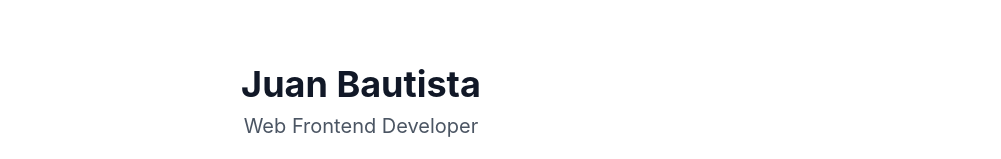
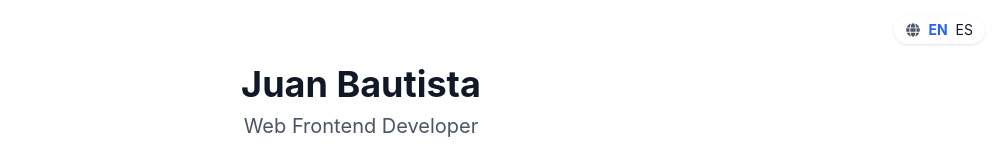
Before and after one commit to bautistaJuan/juan-portfolio, a React (Vite) app: page / in a window 1280 px wide. Shown: the top 159 px of the page, without its empty margins (279-1280 px from the left). Built offline with nearby package versions, Linux system fonts and the light colour scheme.

Commit message:
[feature] Add languages for content

```diff
--- a/src/App.tsx
+++ b/src/App.tsx
@@ -1,23 +1,47 @@
-import React from "react";
+import React, { useState } from "react";
 import Hero from "./components/Hero";
 import About from "./components/About";
 import Skills from "./components/Skills";
 import Projects from "./components/Projects";
 import Contact from "./components/Contact";
+import { FaGlobe } from "react-icons/fa"; // o el que prefieras
+export type Lang = "en" | "es";
+const App: React.FC = () => {
+  const [lang, setLang] = useState<Lang>("en");
 
-const App: React.FC = () => (
+  return (
+    <>
       <div className="font-sans bg-white text-gray-900 min-h-screen">
+
+        <div className="fixed top-4 right-4 flex items-center gap-2 text-sm bg-white/80 backdrop-blur px-3 py-1 rounded-full shadow">
+          <FaGlobe className="text-gray-600" />
+          <button
+            onClick={() => setLang("en")}
+            className={`hover:underline ${lang === "en" ? "font-bold text-blue-600" : ""}`}
+          >
+            EN
+          </button>
+          <button
+            onClick={() => setLang("es")}
+            className={`hover:underline ${lang === "es" ? "font-bold text-blue-600" : ""}`}
+          >
+            ES
+          </button>
+        </div>
+
         <main className="max-w-2xl mx-auto px-4">
-      <Hero />
-      <About />
-      <Skills />
-      <Projects />
-      <Contact />
+          <Hero lang={lang} />
+          <About lang={lang} />
+          <Skills lang={lang} />
+          <Projects lang={lang} />
+          <Contact lang={lang} />
           <footer className="text-center text-xs text-gray-400 mt-16 mb-4">
             © {new Date().getFullYear()} Juan Bautista
           </footer>
         </main>
       </div>
+    </>
   );
+};
 
 export default App;
--- a/src/components/About.tsx
+++ b/src/components/About.tsx
@@ -1,10 +1,13 @@
 import React from "react";
+import { Lang } from "../App";
+import { profile } from "../data/profile";
+import labels from "../data/label";
+const About: React.FC<{ lang: Lang }> = ({ lang }) => (
 
-const About: React.FC = () => (
   <section className="my-12">
-    <h3 className="text-lg font-semibold mb-2">About Me</h3>
+    <h3 className="text-lg font-semibold mb-2">{labels[lang].about}</h3>
     <p>
-      I am Juan Bautista, a frontend developer who is constantly growing, passionate about creating clean, modern, and functional digital experiences. With a strong interest in technologies such as React, Next.js, Tailwind CSS, and Firebase, I strive to build practical and well-designed applications that provide real value.
+      {profile[lang].about}
     </p>
   </section>
 );
--- a/src/components/Contact.tsx
+++ b/src/components/Contact.tsx
@@ -2,23 +2,25 @@ import React from "react";
 import { profile } from "../data/profile";
 import { SiGithub, SiLinkedin } from "react-icons/si";
 import { MdEmail } from "react-icons/md";
+import { Lang } from "../App";
+import labels from "../data/label";
 
-const Contact: React.FC = () => (
+const Contact: React.FC<{ lang: Lang }> = ({ lang }) => (
   <section className="my-12">
-    <h3 className="text-xl font-bold text-gray-900 mb-4">📬 Contact</h3>
+    <h3 className="text-xl font-bold text-gray-900 mb-4">📬 {labels[lang].contact}</h3>
     <ul className="space-y-3">
       <li>
         <a
-          href={`mailto:${profile.contact.email}`}
+          href={`mailto:${profile[lang].contact.email}`}
           className="flex items-center gap-2 text-gray-800 hover:text-blue-600 transition-colors"
         >
           <MdEmail className="text-xl" />
-          <span>{profile.contact.email}</span>
+          <span>{profile[lang].contact.email}</span>
         </a>
       </li>
       <li>
         <a
-          href={profile.contact.github}
+          href={profile[lang].contact.github}
           className="flex items-center gap-2 text-gray-800 hover:text-blue-600 transition-colors"
           target="_blank"
           rel="noopener noreferrer"
@@ -29,7 +31,7 @@ const Contact: React.FC = () => (
       </li>
       <li>
         <a
-          href={profile.contact.linkedin}
+          href={profile[lang].contact.linkedin}
           className="flex items-center gap-2 text-gray-800 hover:text-blue-600 transition-colors"
           target="_blank"
           rel="noopener noreferrer"
--- a/src/components/Hero.tsx
+++ b/src/components/Hero.tsx
@@ -1,11 +1,12 @@
 import React from "react";
 import { profile } from "../data/profile";
+import { Lang } from "../App";
 // import foto from "../assets/Juan_Vega-1.jpg";
-const Hero: React.FC = () => (
+const Hero: React.FC<{ lang: Lang }> = ({ lang }) => (
   <section className="py-16 text-center">
-    <h1 className="text-4xl font-bold mb-2">{profile.name}</h1>
-    <h2 className="text-xl text-gray-600 mb-4">{profile.title}</h2>
-    <p className="max-w-xl mx-auto text-gray-700">{profile.bio}</p>
+    <h1 className="text-4xl font-bold mb-2">{profile[lang].name}</h1>
+    <h2 className="text-xl text-gray-600 mb-4">{profile[lang].title}</h2>
+    <p className="max-w-xl mx-auto text-gray-700">{profile[lang].bio}</p>
     <div className="mt-8">
       {/* <img
         src={foto}
--- a/src/components/Projects.tsx
+++ b/src/components/Projects.tsx
@@ -12,6 +12,8 @@ import {
   SiGit,
   SiGithub
 } from "react-icons/si";
+import { Lang } from "../App";
+import labels from "../data/label";
 export const techIcons: Record<string, JSX.Element> = {
   React: <SiReact className="text-sky-500" title="React" />,
   "Next.js": <SiNextdotjs className="text-black dark:text-white" title="Next.js" />,
@@ -25,11 +27,11 @@ export const techIcons: Record<string, JSX.Element> = {
   Git: <SiGit className="text-orange-500" title="Git" />,
   Github: <SiGithub className="text-gray-700 dark:text-gray-300" title="GitHub" />,
 };
-const Projects: React.FC = () => (
+const Projects: React.FC<{ lang: Lang }> = ({ lang }) => (
   <section className="my-12">
-    <h3 className="text-lg font-semibold mb-2">Projects</h3>
+    <h3 className="text-lg font-semibold mb-2">{labels[lang].projects}</h3>
     <ul className="space-y-4">
-      {profile.projects.map(project => (
+      {profile[lang].projects.map(project => (
         <li
           key={project.name}
           className="group bg-white dark:bg-gray-800 border border-gray-200 dark:border-gray-700 rounded-2xl p-6 shadow-sm hover:shadow-lg transition-all duration-300 hover:-translate-y-1"
--- a/src/components/Skills.tsx
+++ b/src/components/Skills.tsx
@@ -1,11 +1,13 @@
 import React from "react";
 import { profile } from "../data/profile";
 import { techIcons } from "./Projects";
-const Skills: React.FC = () => (
+import { Lang } from "../App";
+import labels from "../data/label";
+const Skills: React.FC<{ lang: Lang }> = ({ lang }) => (
   <section className="my-12">
-    <h3 className="text-lg font-semibold mb-2">Skills</h3>
+    <h3 className="text-lg font-semibold mb-2">{labels[lang].skills}</h3>
     <ul className="flex flex-wrap gap-2">
-      {profile.skills.map(skill => (
+      {profile[lang].skills.map(skill => (
         <li
           key={skill}
           className="px-3 py-2 bg-gray-100 rounded-full text-2xl font-medium hover:bg-black cursor-pointer"
--- /dev/null
+++ b/src/data/label.ts
@@ -0,0 +1,29 @@
+type Labels = {
+  en: {
+    about: string;
+    skills: string;
+    projects: string;
+    contact: string;
+  };
+  es: {
+    about: string;
+    skills: string;
+    projects: string;
+    contact: string;
+  };
+};
+const labels: Labels = {
+  en: {
+    about: "About Me",
+    skills: "Skills",
+    projects: "Projects",
+    contact: "Contact",
+  },
+  es: {
+    about: "Sobre mí",
+    skills: "Habilidades",
+    projects: "Proyectos",
+    contact: "Contacto",
+  },
+};
+export default labels;
--- a/src/data/profile.ts
+++ b/src/data/profile.ts
@@ -1,7 +1,10 @@
 export const profile = {
+  en: {
     name: "Juan Bautista",
     title: "Web Frontend Developer",
     bio: "Passionate about building interactive, accessible, and performant web applications with modern technologies.",
+    about:
+      "I am Juan Bautista, a frontend developer who is constantly growing, passionate about creating clean, modern, and functional digital experiences. With a strong interest in technologies such as React, Next.js, Tailwind CSS, and Firebase, I strive to build practical and well-designed applications that provide real value.",
     skills: [
       "HTML",
       "CSS",
@@ -43,4 +46,54 @@ export const profile = {
       github: "https://github.com/bautistaJuan",
       linkedin: "https://www.linkedin.com/in/juanbautistavega/",
     },
+  },
+
+  es: {
+    name: "Juan Bautista",
+    title: "Desarrollador Web Frontend",
+    bio: "Apasionado por crear aplicaciones web interactivas, accesibles y de alto rendimiento con tecnologías modernas.",
+    about:
+      "  Soy Juan Bautista, un desarrollador frontend en constante crecimiento, apasionado por crear experiencias digitales limpias, modernas y funcionales. Con un gran interés en tecnologías como React, Next.js, Tailwind CSS y Firebase, me esfuerzo por crear aplicaciones prácticas y bien diseñadas que aporten un valor real.",
+    skills: [
+      "HTML",
+      "CSS",
+      "JavaScript",
+      "TypeScript",
+      "React",
+      "Firebase",
+      "Tailwind CSS",
+      "Git",
+    ],
+    projects: [
+      {
+        name: "Reader Tracker",
+        description:
+          "Una aplicación web minimalista desarrollada con React, Next.js, Firebase y Tailwind CSS para registrar, organizar y hacer seguimiento de tu progreso de lectura. ¡Agregá libros, actualizá tu progreso, marcá como leídos o pendientes y mantenete motivado en tu camino lector!",
+        link: "https://book-tracker-fawn.vercel.app/",
+        tech: ["React", "Next.js", "Firebase", "Tailwind"],
+        github: "https://github.com/bautistaJuan/BookTrack-",
+      },
+      {
+        name: "Chat App",
+        description:
+          "Una aplicación de chat en tiempo real que permite a los usuarios iniciar sesión con su correo, crear o unirse a salas de chat, y enviar mensajes instantáneos de forma fluida. Conectate y comunicá sin esfuerzo a través de una interfaz intuitiva y adaptable.",
+        link: "https://app-chat-topaz.vercel.app/",
+        tech: ["CSS", "HTML", "TypeScript", "Firebase"],
+        github: "https://github.com/bautistaJuan/app-chat",
+      },
+      {
+        name: "Todo List",
+        description:
+          "Una aplicación simple pero eficaz para gestionar tareas, desarrollada con React y Vite en el frontend, y Firebase como base de datos en tiempo real. Los usuarios pueden crear, leer, actualizar y eliminar tareas al instante, asegurando una experiencia fluida.",
+        link: "https://my-todo-list-with-firebase.vercel.app/",
+        tech: ["React", "Firebase", "Tailwind CSS", "JavaScript"],
+        github: "https://github.com/bautistaJuan/my-todo-list-with-firebase",
+      },
+    ],
+    contact: {
+      email: "vegajuancontact@gmail.com",
+      github: "https://github.com/bautistaJuan",
+      linkedin: "https://www.linkedin.com/in/juanbautistavega/",
+    },
+  },
 };
```
Lines whose indentation alone changed are shown as unchanged.
